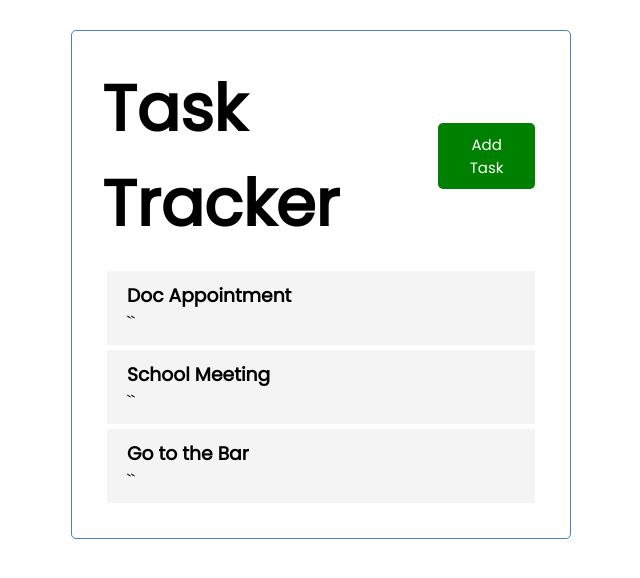
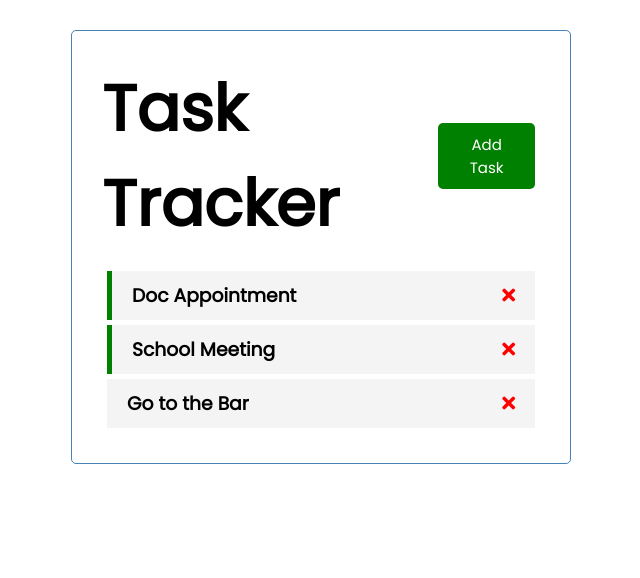
Before and after one commit to Jon-Laboy/vue-tutorial-task-tracker, a Vue app in the folder vue/vue-crash-task-tracker/: page / in a window 1280 px wide. Shown: the top 578 px of the page, without its empty margins (319-959 px from the left). Built offline with nearby package versions, Linux system fonts and the light colour scheme.

Commit message:
delete task functionality added

```diff
--- a/vue/vue-crash-task-tracker/public/index.html
+++ b/vue/vue-crash-task-tracker/public/index.html
@@ -4,6 +4,7 @@
     <meta charset="utf-8">
     <meta http-equiv="X-UA-Compatible" content="IE=edge">
     <meta name="viewport" content="width=device-width,initial-scale=1.0">
+    <link rel="stylesheet" href="https://cdnjs.cloudflare.com/ajax/libs/font-awesome/5.15.3/css/all.min.css" integrity="sha512-iBBXm8fW90+nuLcSKlbmrPcLa0OT92xO1BIsZ+ywDWZCvqsWgccV3gFoRBv0z+8dLJgyAHIhR35VZc2oM/gI1w==" crossorigin="anonymous" />
     <link rel="icon" href="<%= BASE_URL %>favicon.ico">
     <title><%= htmlWebpackPlugin.options.title %></title>
   </head>
--- a/vue/vue-crash-task-tracker/src/App.vue
+++ b/vue/vue-crash-task-tracker/src/App.vue
@@ -1,7 +1,7 @@
 <template>
   <div class="container">
     <h1><Header title="Task Tracker" /></h1>
-    <Tasks :tasks="tasks" />
+    <Tasks @delete-task="deleteTask" :tasks="tasks" />
   </div>
 </template>
 
@@ -19,6 +19,13 @@
       tasks: [],
     }
   },
+  methods: {
+    deleteTask(id) {
+      if(confirm('Are you sure?')) {
+        this.tasks = this.tasks.filter((task) => task.id !== id )
+      }
+    }
+  },
   created() {
     this.tasks = [
       {
@@ -32,7 +39,7 @@
       },{
         id: 3,
         text: 'Go to the Bar',
-        reminder: true,
+        reminder: false,
       },
     ]
   }
--- a/vue/vue-crash-task-tracker/src/components/Task.vue
+++ b/vue/vue-crash-task-tracker/src/components/Task.vue
@@ -1,7 +1,10 @@
 <template>
-    <div class="task">
-        <h3>{{task.text}}</h3>
-        <p>{{task.day}}</p>``
+    <div :class="[task.reminder ? 'reminder' : '', 'task']">
+        <h3>
+            {{task.text}}
+        <i @click="onDelete(task.id)" class="fas fa-times"></i>
+        </h3>
+        <p>{{task.day}}</p>
     </div>
 </template>
 <script>
@@ -9,6 +12,13 @@
     name: 'Task',
     props: {
         task: Object
+    },
+    methods: {
+        onDelete(id) {
+            //emitting upwards into app.vue with custom event called here delete-task
+            // with also id as parameter
+            this.$emit('delete-task', id)
+        }
     }
 }
 </script>
--- a/vue/vue-crash-task-tracker/src/components/Tasks.vue
+++ b/vue/vue-crash-task-tracker/src/components/Tasks.vue
@@ -1,6 +1,6 @@
 <template>
     <div :key="task.id" v-for="task in tasks">
-        <Task :task="task" />
+        <Task @delete-task="$emit('delete-task', task.id)" :task="task" />
     </div>
 </template>
 <script>
@@ -12,7 +12,8 @@
     },
     components: {
         Task
-    }
+    },
+    emits: ['delete-task']
 }
 </script>
 <style scoped>
```
